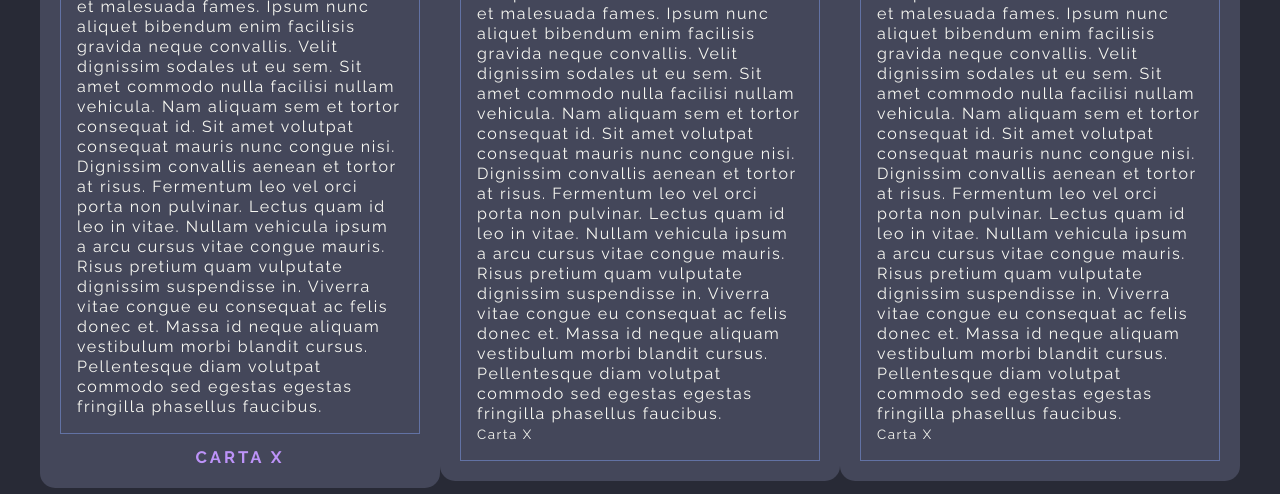
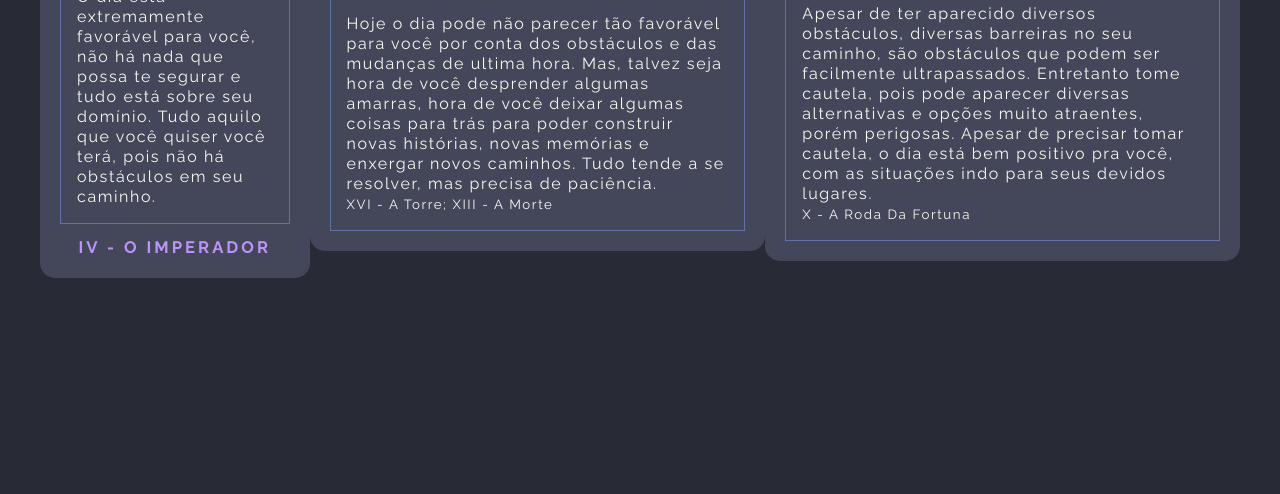
Before and after one commit to ryuvi/conselhums-oraculum-rafaelum, a plain HTML site: page index.html in a window 1280 px wide. Shown: the part 306-800 px from the top of the page. Drawn offline with Linux system fonts and the light colour scheme.

Commit message:
Adicoinado Dicas de hoje

```diff
--- a/index.html
+++ b/index.html
@@ -15,86 +15,44 @@
 				<div class="title"><h2>Conselho #1</h2></div>
 				<div class="content">
 					<p>
-						Lorem ipsum dolor sit amet, consectetur adipiscing elit,
-						sed do eiusmod tempor incididunt ut labore et dolore
-						magna aliqua. Ac turpis egestas sed tempus urna et
-						pharetra. Diam sollicitudin tempor id eu nisl nunc mi.
-						Et malesuada fames ac turpis egestas maecenas pharetra.
-						Sagittis orci a scelerisque purus semper eget. Sed
-						euismod nisi porta lorem. Senectus et netus et malesuada
-						fames. Ipsum nunc aliquet bibendum enim facilisis
-						gravida neque convallis. Velit dignissim sodales ut eu
-						sem. Sit amet commodo nulla facilisi nullam vehicula.
-						Nam aliquam sem et tortor consequat id. Sit amet
-						volutpat consequat mauris nunc congue nisi. Dignissim
-						convallis aenean et tortor at risus. Fermentum leo vel
-						orci porta non pulvinar. Lectus quam id leo in vitae.
-						Nullam vehicula ipsum a arcu cursus vitae congue mauris.
-						Risus pretium quam vulputate dignissim suspendisse in.
-						Viverra vitae congue eu consequat ac felis donec et.
-						Massa id neque aliquam vestibulum morbi blandit cursus.
-						Pellentesque diam volutpat commodo sed egestas egestas
-						fringilla phasellus faucibus.
+						O dia está extremamente favorável para você, não há nada
+						que possa te segurar e tudo está sobre seu domínio. Tudo
+						aquilo que você quiser você terá, pois não há obstáculos
+						em seu caminho.
 					</p>
 				</div>
 				<div class="card">
-					<small>Carta X</small>
+					<small>IV - O Imperador</small>
 				</div>
 			</div>
 			<div class="box" id="wise_two">
-				<div class="title"><h2>Conselho #1</h2></div>
+				<div class="title"><h2>Conselho #2</h2></div>
 				<div class="content">
 					<p>
-						Lorem ipsum dolor sit amet, consectetur adipiscing elit,
-						sed do eiusmod tempor incididunt ut labore et dolore
-						magna aliqua. Ac turpis egestas sed tempus urna et
-						pharetra. Diam sollicitudin tempor id eu nisl nunc mi.
-						Et malesuada fames ac turpis egestas maecenas pharetra.
-						Sagittis orci a scelerisque purus semper eget. Sed
-						euismod nisi porta lorem. Senectus et netus et malesuada
-						fames. Ipsum nunc aliquet bibendum enim facilisis
-						gravida neque convallis. Velit dignissim sodales ut eu
-						sem. Sit amet commodo nulla facilisi nullam vehicula.
-						Nam aliquam sem et tortor consequat id. Sit amet
-						volutpat consequat mauris nunc congue nisi. Dignissim
-						convallis aenean et tortor at risus. Fermentum leo vel
-						orci porta non pulvinar. Lectus quam id leo in vitae.
-						Nullam vehicula ipsum a arcu cursus vitae congue mauris.
-						Risus pretium quam vulputate dignissim suspendisse in.
-						Viverra vitae congue eu consequat ac felis donec et.
-						Massa id neque aliquam vestibulum morbi blandit cursus.
-						Pellentesque diam volutpat commodo sed egestas egestas
-						fringilla phasellus faucibus.
+						Hoje o dia pode não parecer tão favorável para você por
+						conta dos obstáculos e das mudanças de ultima hora. Mas,
+						talvez seja hora de você desprender algumas amarras,
+						hora de você deixar algumas coisas para trás para poder
+						construir novas histórias, novas memórias e enxergar
+						novos caminhos. Tudo tende a se resolver, mas precisa de
+						paciência.
 					</p>
-					<small>Carta X</small>
+					<small>XVI - A Torre; XIII - A Morte</small>
 				</div>
 			</div>
 			<div class="box" id="wise_three">
-				<div class="title"><h2>Conselho #1</h2></div>
+				<div class="title"><h2>Conselho #3</h2></div>
 				<div class="content">
 					<p>
-						Lorem ipsum dolor sit amet, consectetur adipiscing elit,
-						sed do eiusmod tempor incididunt ut labore et dolore
-						magna aliqua. Ac turpis egestas sed tempus urna et
-						pharetra. Diam sollicitudin tempor id eu nisl nunc mi.
-						Et malesuada fames ac turpis egestas maecenas pharetra.
-						Sagittis orci a scelerisque purus semper eget. Sed
-						euismod nisi porta lorem. Senectus et netus et malesuada
-						fames. Ipsum nunc aliquet bibendum enim facilisis
-						gravida neque convallis. Velit dignissim sodales ut eu
-						sem. Sit amet commodo nulla facilisi nullam vehicula.
-						Nam aliquam sem et tortor consequat id. Sit amet
-						volutpat consequat mauris nunc congue nisi. Dignissim
-						convallis aenean et tortor at risus. Fermentum leo vel
-						orci porta non pulvinar. Lectus quam id leo in vitae.
-						Nullam vehicula ipsum a arcu cursus vitae congue mauris.
-						Risus pretium quam vulputate dignissim suspendisse in.
-						Viverra vitae congue eu consequat ac felis donec et.
-						Massa id neque aliquam vestibulum morbi blandit cursus.
-						Pellentesque diam volutpat commodo sed egestas egestas
-						fringilla phasellus faucibus.
+						Apesar de ter aparecido diversos obstáculos, diversas
+						barreiras no seu caminho, são obstáculos que podem ser
+						facilmente ultrapassados. Entretanto tome cautela, pois
+						pode aparecer diversas alternativas e opções muito
+						atraentes, porém perigosas. Apesar de precisar tomar
+						cautela, o dia está bem positivo pra você, com as
+						situações indo para seus devidos lugares.
 					</p>
-					<small>Carta X</small>
+					<small>X - A Roda Da Fortuna</small>
 				</div>
 			</div>
 		</main>
```
